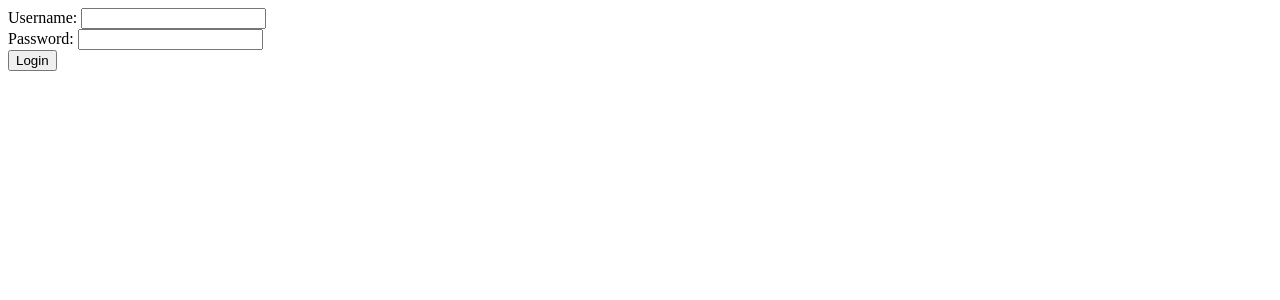
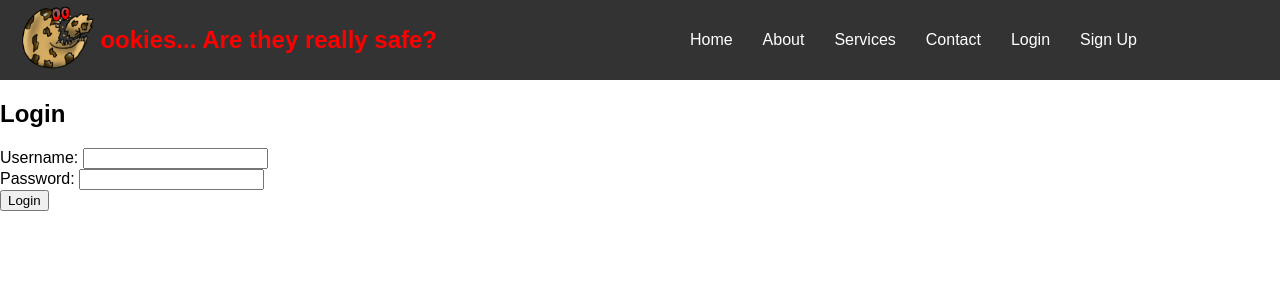
Before and after one commit to M-Uways-S/CS3IP-Individual-Project, a PHP site: page /login.html in a window 1280 px wide. Shown: the top 300 px of the page. Run offline with PHP 8.4, Linux system fonts and the light colour scheme.

Commit message:
editing styling pn pages

```diff
--- a/login.html
+++ b/login.html
@@ -1,9 +1,48 @@
-<form action="login.php" method="POST">
-    <label for="username">Username:</label>
-    <input type="text" name="username" required><br>
+<!DOCTYPE html>
+<html lang="en">
+<head>
+    <meta charset="UTF-8">
+    <meta name="viewport" content="width=device-width, initial-scale=1.0">
+    <title>Login Page</title>
+    <link rel="stylesheet" href="styles.css">
+</head>
+<body>
 
-    <label for="password">Password:</label>
-    <input type="password" name="password" required><br>
+    <header>
+        <nav>
+            <div class="logo">
+                <img src="images/cookies-logo.png" alt="Cookies Logo" class="logo-img">
+                <span class="red-text">ookies... Are they really safe?</span>
+            </div>
+            <ul class="nav-links">
+                <li><a href="home.html">Home</a></li>
+                <li><a href="#">About</a></li>
+                <li><a href="#">Services</a></li>
+                <li><a href="#">Contact</a></li>
+                <li><a href="login.html">Login</a></li> <!-- Login link -->
+                <li><a href="signup.html">Sign Up</a></li> <!-- Sign Up link -->
+            </ul>
+        </nav>
+    </header>
 
-    <input type="submit" value="Login">
-</form>
+    <!-- Login Page Content -->
+    <div class="login-page">
+        <div class="login-box">
+            <h2>Login</h2>
+            <form action="login.php" method="POST" class="login-form">
+                <div class="form-group">
+                    <label for="username">Username:</label>
+                    <input type="text" name="username" id="username" required>
+                </div>
+
+                <div class="form-group">
+                    <label for="password">Password:</label>
+                    <input type="password" name="password" id="password" required>
+                </div>
+
+                <button type="submit" class="btn">Login</button>
+            </form>
+        </div>
+    </div>
+</body>
+</html>
--- a/styles.css
+++ b/styles.css
@@ -15,6 +15,7 @@ body.no-scroll {
 header {
     background: #333;
     padding: 15px 0;
+    position: relative; /* Added to position logo correctly inside the navbar */
 }
 
 nav {
@@ -26,11 +27,23 @@ nav {
 }
 
 /* Logo Image Resizing */
+.logo {
+    display: flex;
+    align-items: center;
+    font-weight: bold;
+    font-size: 24px;
+    color: white;
+    position: absolute; /* Fix logo to the top-left corner */
+    left: 20px; /* Adjust from the left */
+    top: 50%;
+    transform: translateY(-50%); /* Vertically center it */
+}
+
 img.logo-img {
     width: 75px; /* Make the image bigger */
     height: auto;
     vertical-align: middle;
-    margin-right: -20px; /* Initial position */
+    margin-right: 10px; /* Adjust to bring text and logo closer */
     position: relative;
     animation: imageChase 3s ease-in-out infinite; /* Animation applied */
 }
@@ -38,11 +51,11 @@ img.logo-img {
 /* Keyframes for the chasing animation */
 @keyframes imageChase {
     0% {
-        margin-right: -20px; /* Start behind the text */
+        margin-right: 10px; /* Start near the text */
         transform: scale(1); /* Normal size */
     }
     25% {
-        margin-right: -10px; /* Move closer to the text */
+        margin-right: 5px; /* Move closer to the text */
         transform: scale(1.1); /* Slightly enlarge image */
     }
     50% {
@@ -50,27 +63,20 @@ img.logo-img {
         transform: scale(1.2); /* Enlarge more */
     }
     75% {
-        margin-right: -10px; /* Move further ahead */
+        margin-right: 5px; /* Move further ahead */
         transform: scale(1.1); /* Slightly shrink image */
     }
     100% {
-        margin-right: -20px; /* Back to starting position */
+        margin-right: 10px; /* Back to starting position */
         transform: scale(1); /* Return to normal size */
     }
 }
 
-/* Logo Text Styles */
-.logo {
-    font-weight: bold;
-    font-size: 24px;
-    color: white;
-    display: flex;
-    align-items: center;
-}
-
+/* Navbar Link Styles */
 .nav-links {
     list-style: none;
     display: flex;
+    margin-left: auto; /* Align the nav links to the right */
 }
 
 .nav-links li {
@@ -87,7 +93,7 @@ img.logo-img {
     color: #f4a261;
 }
 
-/* Welcome Banner Section (formerly Hero) */
+/* Welcome Banner Section */
 .welcome-banner {
     text-align: center;
     padding: 100px 20px;
@@ -104,7 +110,8 @@ img.logo-img {
     margin-bottom: 20px;
 }
 
-.welcome-banner .btn {
+/* Get Started Button */
+.get-started {
     display: inline-block;
     padding: 10px 20px;
     background: #333;
@@ -112,9 +119,10 @@ img.logo-img {
     text-decoration: none;
     font-size: 18px;
     border-radius: 5px;
+    margin-top: 20px;
 }
 
-.welcome-banner .btn:hover {
+.get-started:hover {
     background: #f4a261;
 }
 
```
Also changed, not shown: home.html (+9 -13 lines).
